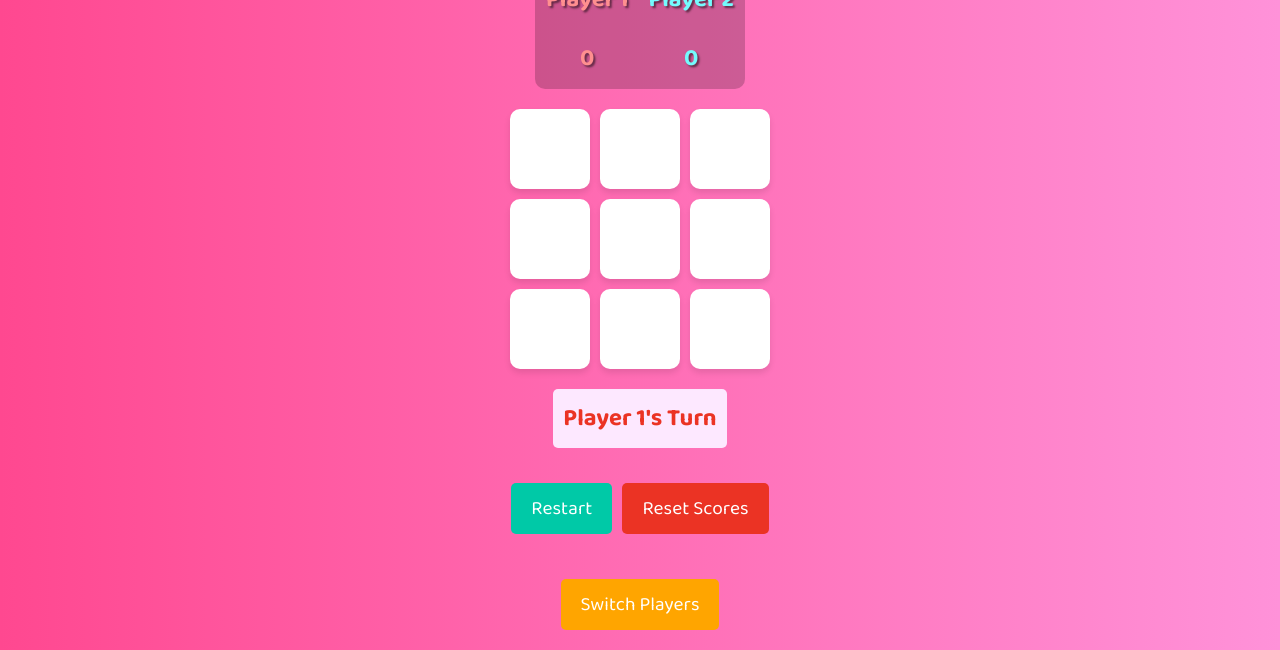
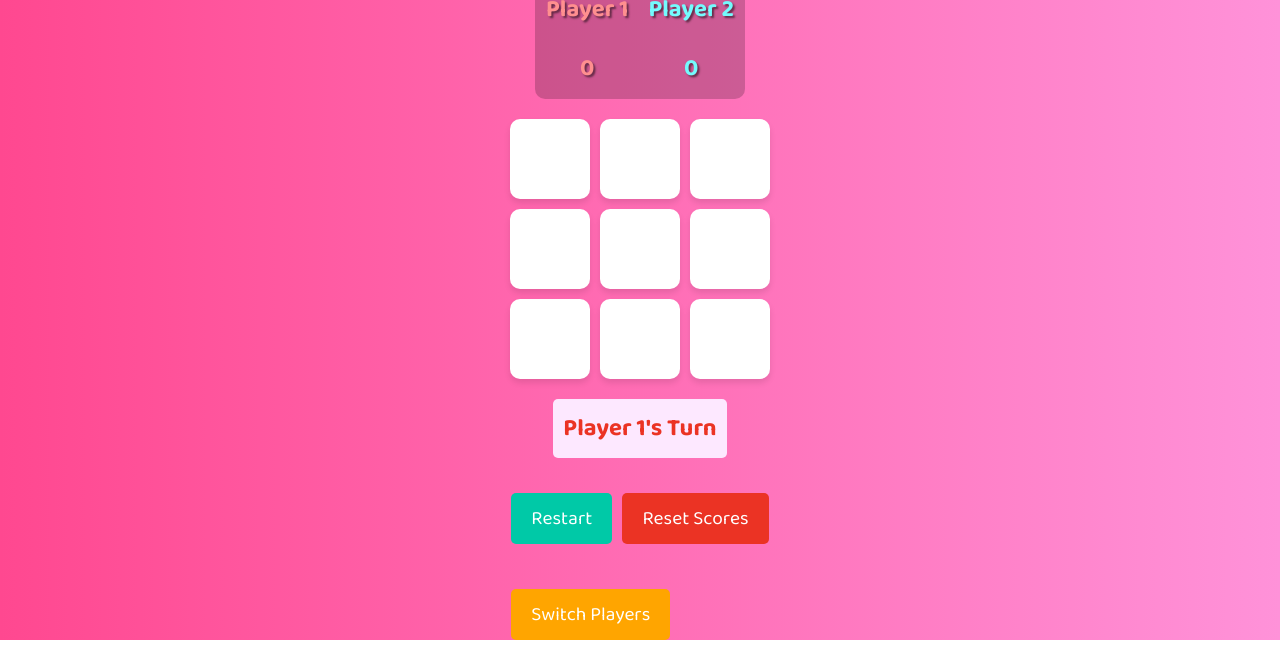
Before and after one commit to MehmetMilly/Tic_Tac_Toe, a plain HTML site: page index.html in a window 1280 px wide. Shown: the part 242-892 px from the top of the page. Drawn offline with nearby package versions, Linux system fonts and the light colour scheme.

Commit message:
index.html

```diff
--- a/index.html
+++ b/index.html
@@ -4,8 +4,6 @@
     <meta charset="UTF-8">
     <meta name="viewport" content="width=device-width, initial-scale=1.0">
     <title>Tic Tac Toe</title>
-    <link rel="manifest" href="manifest.json">
-    <link rel="icon" href="icon-192x192.png">
     <link rel="stylesheet" href="style.css">
     <link href="https://fonts.googleapis.com/css2?family=Poppins:wght@400;700&display=swap" rel="stylesheet">
     <link href="https://fonts.googleapis.com/css2?family=Nunito:wght@400;700&display=swap" rel="stylesheet">
@@ -50,13 +48,12 @@
                 <div class="cell" data-cell></div>
             </div>
             <div id="turnIndicator" class="turn-indicator">Player 1's Turn</div>
+            <div class="messed-buttons">
                 <div class="button-container">
                     <button id="restartButton">Restart</button>
                     <button id="resetScoresButton" class="reset-scores-button">Reset Scores</button>
                 </div>
-            <div class="switching-container">
                 <button id="switchPlayersButton">Switch Players</button>
-            </div>
             </div>
             <div id="popup" class="popup">
                 <div class="popup-content">
@@ -70,6 +67,7 @@
             <audio id="drawSound" src="draw-sound.mp3"></audio>
             <audio id="restartSound" src="restart-sound.mp3"></audio>
             <audio id="lossSound" src="loss.mp3"></audio>
+        </div>
     </div>
     <script src="https://cdn.jsdelivr.net/npm/canvas-confetti@1.5.1/dist/confetti.browser.min.js"></script>
     <script src="script.js"></script>
```
Lines whose indentation alone changed are shown as unchanged.
